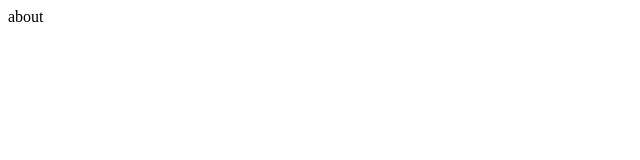
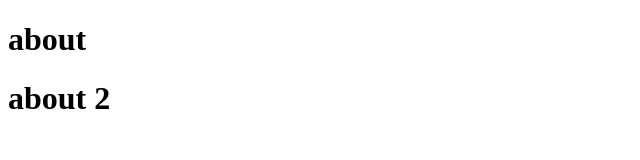
Before and after one commit to Al-Mehrabi/testbranch, a plain HTML site: page src/assets/pages/about.html in a window 1280 px wide. Shown: the whole page, without its empty margins (0-640 px from the left). Drawn offline with Linux system fonts and the light colour scheme.

Commit message:
Updated all files in the repository

```diff
--- a/src/assets/pages/about.html
+++ b/src/assets/pages/about.html
@@ -6,6 +6,8 @@
     <title>about</title>
 </head>
 <body>
-    about
+    <h1> about</h1>
+    <h1> about 2</h1>
+
 </body>
 </html>
```
